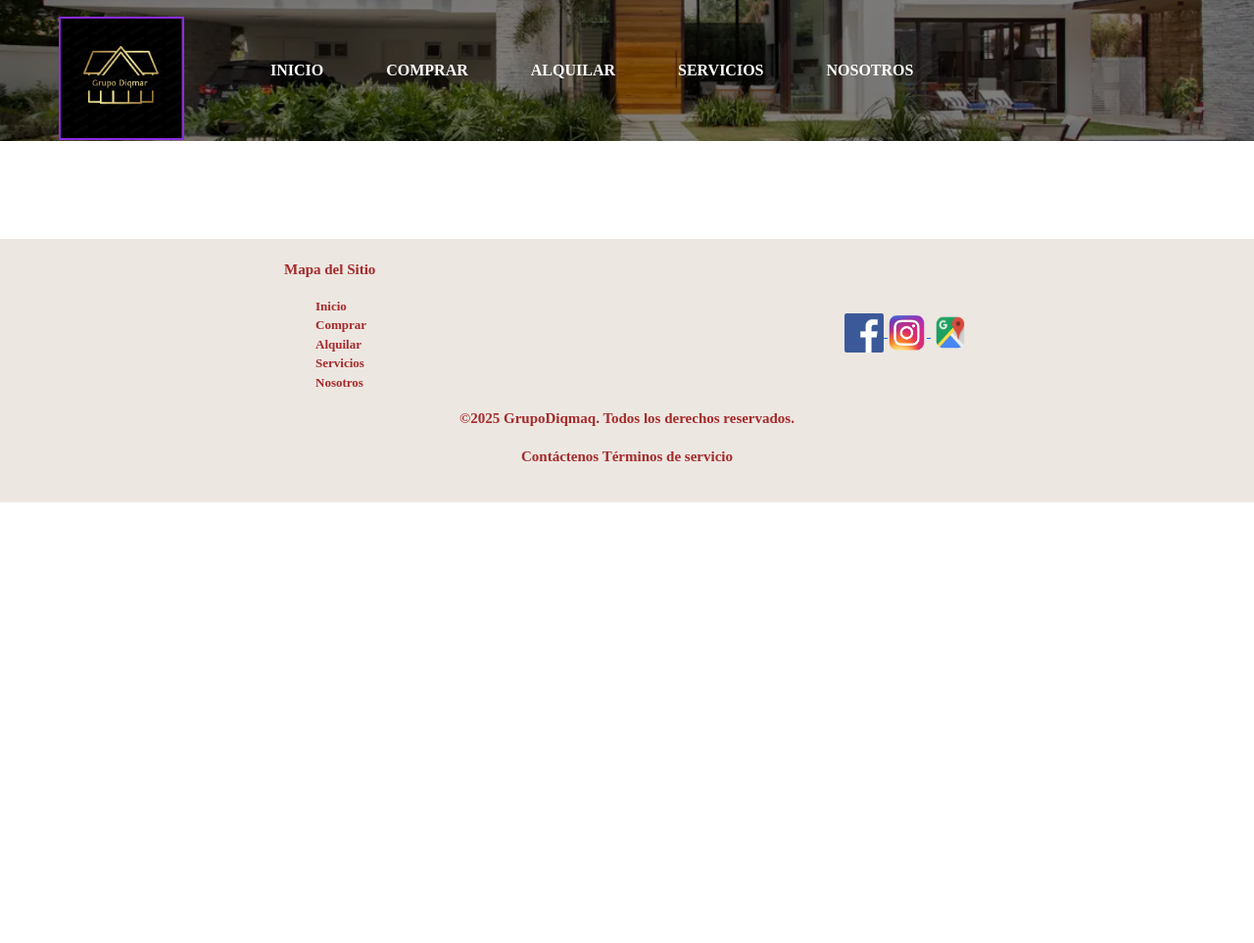
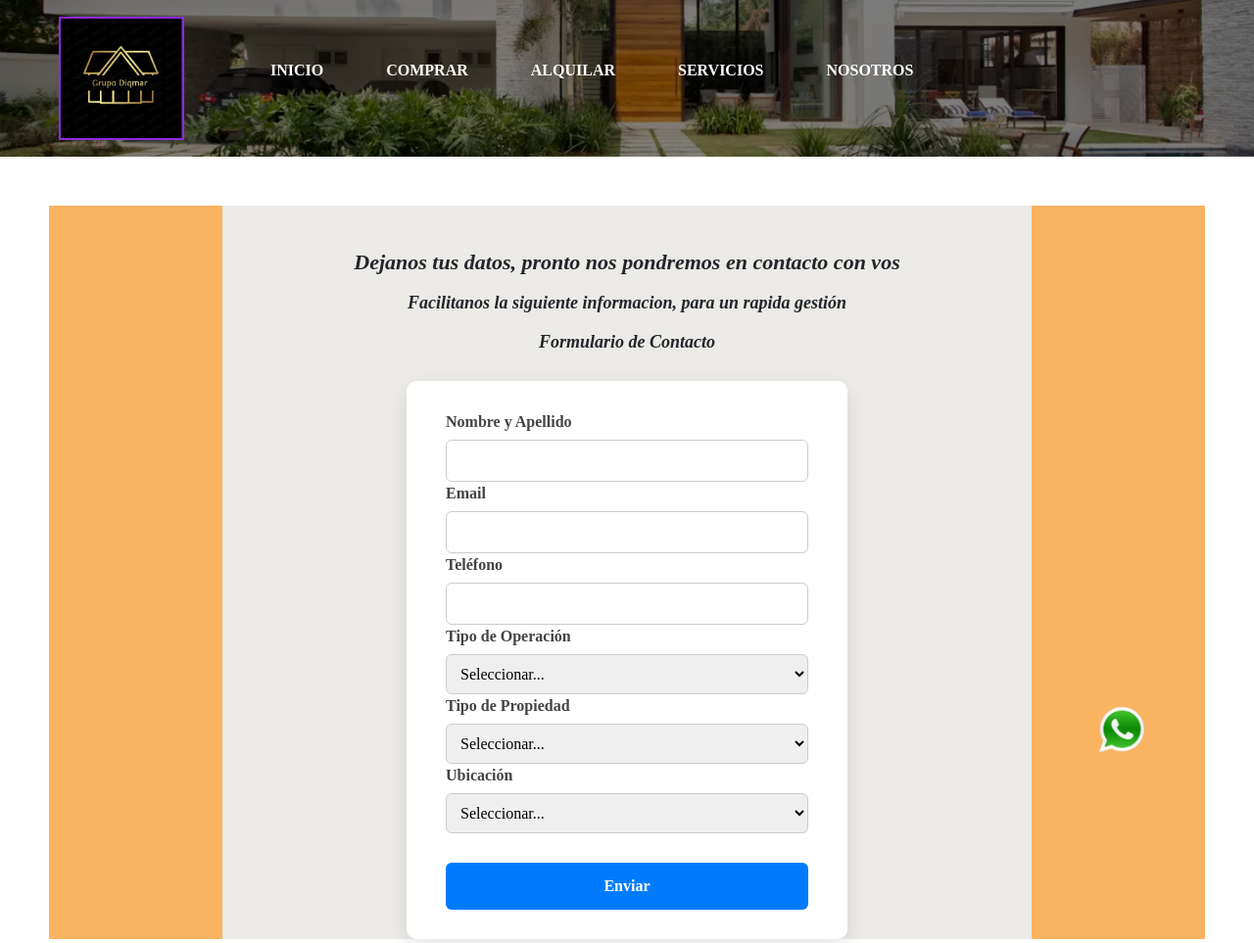
Before and after one commit to LoreMarcasoli/Coder_Html_LAM, a plain HTML site: page Pages/Nosotros.html in a window 1280 px wide. Shown: the top 963 px of the page at 98% size. Before the commit the page ends 800 px from the top, so only its background shows below. Drawn offline with nearby package versions, Linux system fonts and the light colour scheme.

Commit message:
EntragaFinalV3

```diff
--- a/Pages/Nosotros.html
+++ b/Pages/Nosotros.html
@@ -14,7 +14,8 @@
         <!--Bootstrap*-->
         <link href="https://cdn.jsdelivr.net/npm/bootstrap@5.3.7/dist/css/bootstrap.min.css" rel="stylesheet" integrity="sha384-LN+7fdVzj6u52u30Kp6M/trliBMCMKTyK833zpbD+pXdCLuTusPj697FH4R/5mcr" crossorigin="anonymous">
 
-    </head>
+
+</head>
 
  <body>
     <header class="header-ppal">
@@ -56,9 +57,77 @@
         </div>
     </header>
 
+    <main>
+            <div id="ContenedorArea">
+                <div id="ColumnaArea">
+                </div>
+
+                <div id="ContenidoArea">
+
+                        <h1>Dejanos tus datos, pronto nos pondremos en contacto con vos</h1>
+                        <h3>Facilitanos la siguiente informacion, para un rapida gestión</h3>
+                        <h3>Formulario de Contacto</h3>
+                    <Section class="Card-casa-container">
+
+                        <div class="form-container1">
+
+                            <form class="form"action="/submit" method="post">
+                                <label class="label" for="nombre">Nombre y Apellido</label>
+                                <input class="input" type="text" name="nombre" id="nombre" required>
+
+                                <label class="label" for="email">Email</label>
+                                <input class="input" type="email" name="email" id="email" required>
+
+                                <label class="label" for="telefono">Teléfono</label>
+                                <input class="input" type="tel" name="telefono" id="telefono" pattern="[0-9]+" required>
+
+                                <label class="label" for="tipo-operacion">Tipo de Operación</label>
+                                <select name="tipo_operacion" id="tipo-operacion" required>
+                                    <option value="" disabled selected>Seleccionar...</option>
+                                    <option value="compra">Compra</option>
+                                    <option value="alquiler">Alquiler</option>
+                                    <option value="temporario">Temporario</option>
+                                </select>
+
+                                <label class="label" for="tipo-propiedad">Tipo de Propiedad</label>
+                                <select name="tipo_prodiedad" id="tipo-propiedad" required>
+                                    <option value="" disabled selected>Seleccionar...</option>
+                                    <option value="Casa">Casa</option>
+                                    <option value="Departamento">Departamento</option>
+                                    <option value="Duplex/Triplex">Duplex/Tiplex</option>
+                                    <option value="Lote/Terreno">Lote/terreno</option>
+                                    <option value="Oficinas">Oficinas</option>
+                                    <option value="Locales">Locales</option>
+                                </select>
+
+                                <label class="label" for="Ubicación">Ubicación</label>
+                                <select name="ubicacion" id="ubicacion" required>
+                                <option value="" disabled selected>Seleccionar...</option>
+                                <option value="">Buenos Aires</option>
+                                <option value="">Cordoba</option>
+                                <option value="">Entre Ríos</option>
+                                <option value="">Santa Fe</option>
+                                <option value="">Mendoza</option>
+                                <option value="">San Juan</option>
+                                <option value="">Otros</option>
+                                </select>
+
+                                <button class="button" type="submit">Enviar</button>
+                            </form>
+                        </div>
+
+                    </Section>
+                </div>
+
+            <div id="ColumnaArea2"></div>
+            </div>
+
+            <a href="https://wa.me/5491141992227" class="Whatsapp"   target="_blank" rel="noopener">
+                <img src="../images/LogoWhatsapp.png" alt="Whatsapp" width="50" >
+            </a>
 
 
-    <main></main>
+    </main>
 
 
 
--- a/_Header.scss
+++ b/_Header.scss
@@ -45,6 +45,6 @@
             background-size: cover;
             background-repeat: no-repeat;
             background-position: center;
-            height: 18vh;
+            height: 20vh;
             position: relative;
         }
--- a/_Main.scss
+++ b/_Main.scss
@@ -1,4 +1,12 @@
 @import "Variables";
+
+@mixin Main_h_styles($margintop, $fontsize) {
+    margin-top: $margintop;
+    font-size: $fontsize;
+    text-align: center;
+    font-style: italic;
+    font-weight: bold;
+}
 
 main{
     padding:50px 50px;
@@ -6,33 +14,21 @@
     /*border: solid 2px black;*/
 }
 
-        main h1{
-            margin-top: 45px;
-            font-size: 22px;
-            text-align: center;
-            font-style: italic;
-            font-weight: bold;
+main h1 {
+  @include Main_h_styles(45px, 22px);
 }
 
-        main h2{
-            margin-top: 30px;
-            font-size: 20px;
-            text-align: center;
-            font-style: italic;
-            font-weight: bold;
+main h2 {
+  @include Main_h_styles(30px, 20px);
 }
 
-        main h3{
-            font-size: 18px;
-            text-align: center;
-            font-style: italic;
-            font-weight: bold;
+main h3 {
+  @include Main_h_styles(18px, 18px);
 }
 
 .ListaServicios{
     margin-left: 15%;
     margin-right: 15%;
-
 }
 
 table{
@@ -49,10 +45,7 @@
 
 #TextoFamilia{
     color:black;
-            font-size: 18px;
-            font-weight: bold;
-            font-style: italic;
-            justify-items: center;
+    @include Main_h_styles(0px, 18px);
 }
 
 .contenedorGrid div{
@@ -66,7 +59,8 @@
     width: 60%;
     margin-left: 20%;
     margin-right: 20%;
-            display: grid;}
+    display: grid;
+}
 
 #ContenedorArea{
     display: grid;
@@ -91,8 +85,7 @@
 
 #ContenidoArea{
     grid-area: Contenido;
-            /*background-color: rgb(235, 234, 230);*/
-            /*background-color: rgb(63, 17, 148);*/
+    background-color: rgb(235, 234, 230);
 }
 
 .index-header-btn{
@@ -109,18 +102,22 @@
     row-gap: 4rem;
     padding-top: 20px;
 }
+
 .Card-casa{
     width: 25rem;
     border: 1px solid rgba(0, 0, 0, 0.281);
 }
+
 .Card-casa-imagen{
     height: 15rem;
     width: 100%;
     object-fit: cover;
 }
+
 .card-casa-titulo{
     font-weight: 600;
 }
+
 .card-cada-btn{
     border: none;
     background-color: black;
@@ -148,27 +145,26 @@
 
 }
 
+
 @media (max-width:600px) {
 
-main h1{
-    margin-top: 25px;
-    font-size: 12px;
+main h1 {
+  @include Main_h_styles(25px, 21px);
 }
 
-main h3{
-    font-size: 9px;
+main h3 {
+  @include Main_h_styles(0px, 9px);
 }
+
 
 h5{
     font-size: 0.43em;
 }
 
-#TextoFamilia{
-    font-size: 8px;
-    font-weight: bold;
-    font-style: italic;
-    justify-items: center;
+TextoFamilia {
+  @include Main_h_styles(0px, 8px);
 }
+
 .contenedorGrid{
     margin-left: 8%;
     margin-right: 8%;
@@ -184,3 +180,59 @@ h5{
 }
 
 }
+
+/* Contenedor principal para centrar el formulario */
+  .form-container1 {
+    background: white;
+    padding: 30px 40px;
+    border-radius: 10px;
+    box-shadow: 0 8px 20px rgba(0,0,0,0.1);
+    max-width: 450px;
+    width: 90%;
+    display: flex;
+
+  }
+
+  .form {
+    width: 100%;
+  }
+
+  .form-group {
+    margin-bottom: 18px;
+  }
+
+  .label {
+    display: block;
+    margin-bottom: 6px;
+    font-weight: bold;
+    color: #444;
+  }
+
+  .input, select {
+    width: 100%;
+    padding: 10px;
+    border-radius: 6px;
+    border: 1px solid #ccc;
+    font-size: 14px;
+    box-sizing: border-box;
+    transition: border-color 0.3s;
+  }
+
+  .input:focus, select:focus {
+    border-color: #007BFF;
+    outline: none;
+  }
+
+  .button {
+    width: 100%;
+    padding: 12px;
+    margin-top: 30px;
+    background-color: #007BFF;
+    color: white;
+    font-weight: bold;
+    border: none;
+    border-radius: 6px;
+    cursor: pointer;
+    font-size: 16px;
+    transition: background-color 0.3s;
+  }
```
Also changed, not shown: _Footer.scss (+4 -4 lines), style.css, 1 other file. Lines whose indentation alone changed are shown as unchanged.
